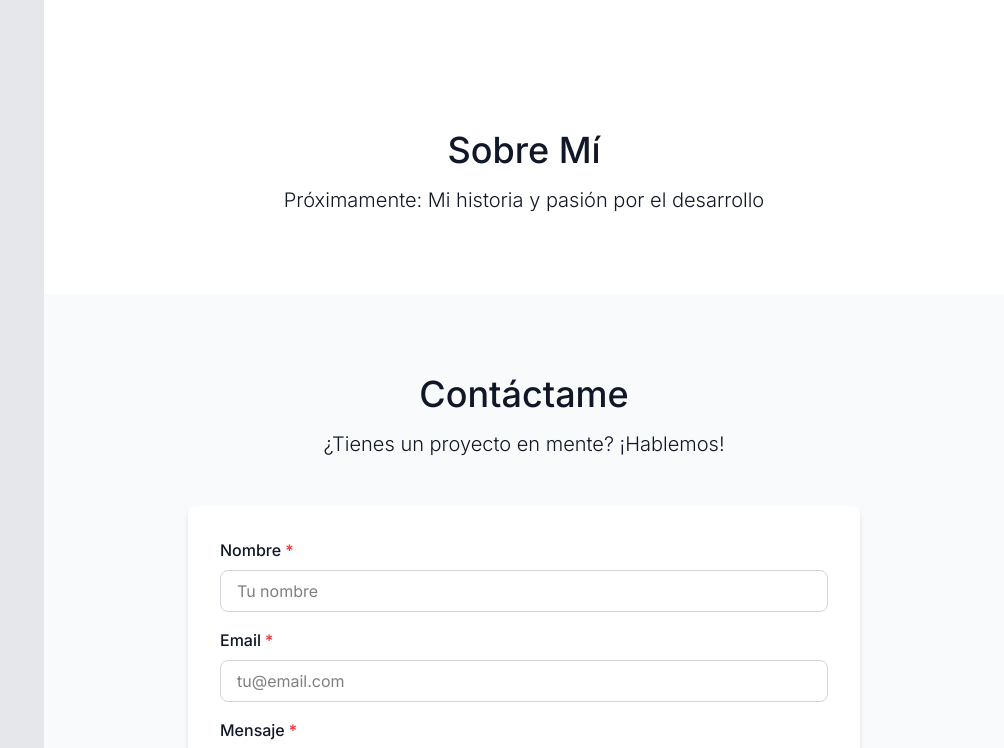
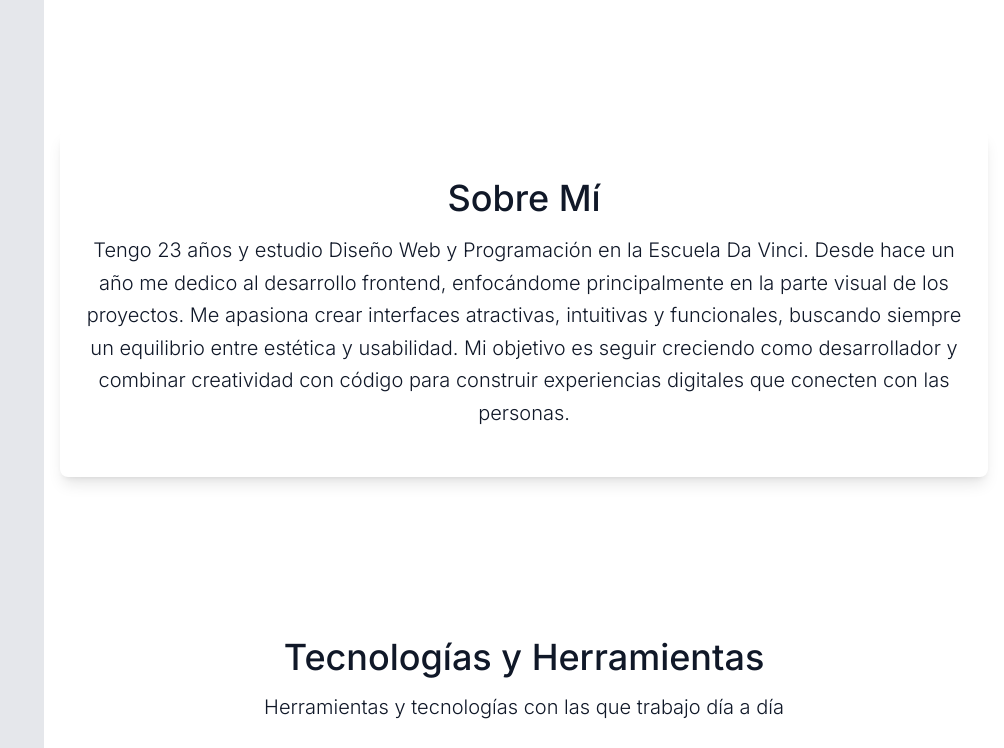
Before and after one commit to Galleee2002/Gael_Garcia_Portfolio, a React (Vite) app: page / in a window 1280 px wide. Shown: the part 2740-3488 px from the top of the page, without its empty margins (276-1280 px from the left). Built offline with nearby package versions, Linux system fonts and the light colour scheme.

Commit message:
Enhance PlaceholderSection with Card component for improved layout and styling: update subtitle content in Home page to provide a more detailed personal introduction.

```diff
--- a/src/components/organisms/PlaceholderSection/PlaceholderSection.tsx
+++ b/src/components/organisms/PlaceholderSection/PlaceholderSection.tsx
@@ -1,5 +1,6 @@
 import React from "react";
 import Text from "@atoms/Text";
+import Card from "@molecules/Card";
 
 interface PlaceholderSectionProps {
   id: string;
@@ -20,15 +21,21 @@ const PlaceholderSection: React.FC<PlaceholderSectionProps> = ({
     id={id}
     className={`py-12 md:py-16 lg:py-20 ${bgColor} px-4 md:px-0 ${className}`}
   >
-    <div className="container-custom">
-      <div className="text-center">
+    <div className="container-custom max-w-4xl">
+      <Card
+        hover
+        className="text-center py-8 md:py-12 min-h-[300px] flex flex-col justify-center"
+      >
         <Text variant="h2" className="mb-3 md:mb-4 text-3xl md:text-4xl">
           {title}
         </Text>
-        <Text variant="p" className="text-base md:text-xl text-gray-600">
+        <Text
+          variant="p"
+          className="text-base md:text-xl text-gray-600 leading-relaxed"
+        >
           {subtitle}
         </Text>
-      </div>
+      </Card>
     </div>
   </section>
 );
--- a/src/pages/Home.tsx
+++ b/src/pages/Home.tsx
@@ -19,12 +19,10 @@ const Home: React.FC = () => {
       <PlaceholderSection
         id="about"
         title="Sobre Mí"
-        subtitle="Próximamente: Mi historia y pasión por el desarrollo"
+        subtitle="Tengo 23 años y estudio Diseño Web y Programación en la Escuela Da Vinci. Desde hace un año me dedico al desarrollo frontend, enfocándome principalmente en la parte visual de los proyectos. Me apasiona crear interfaces atractivas, intuitivas y funcionales, buscando siempre un equilibrio entre estética y usabilidad. Mi objetivo es seguir creciendo como desarrollador y combinar creatividad con código para construir experiencias digitales que conecten con las personas."
       />
-
+      <SkillsSection id="tools" />
       <ContactForm />
-
-      <SkillsSection id="tools" />
     </MainLayout>
   );
 };
```
